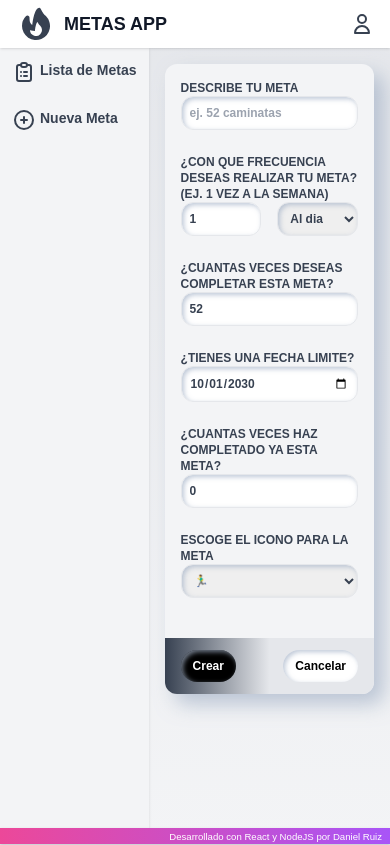
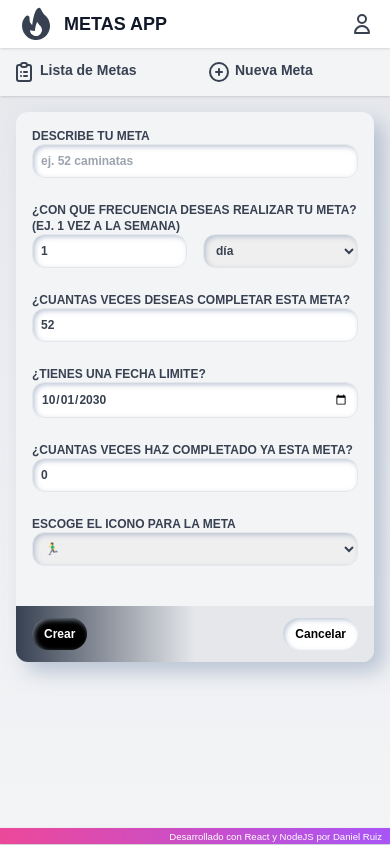
Before and after one commit to danuruiz7/metasapp, a React (Vite) app: page /crear in a window 390 px wide. Built offline with nearby package versions, Linux system fonts and the light colour scheme.

Commit message:
Agregando estilos para el resposive

```diff
--- a/src/components/compartidos/Principal.module.css
+++ b/src/components/compartidos/Principal.module.css
@@ -10,3 +10,12 @@
 .main {
   @apply w-full h-full overflow-scroll;
 }
+
+@media (max-width: 600px) {
+  .principal {
+    @apply flex-col;
+  }
+  .aside {
+    @apply flex-row w-full h-auto;
+  }
+}
--- a/src/components/compartidos/Vinculo.jsx
+++ b/src/components/compartidos/Vinculo.jsx
@@ -1,11 +1,9 @@
 import { Link } from 'react-router-dom';
+import estilos from './Vinculo.module.css';
 
 const Vinculo = ({ children, texto, to }) => {
   return (
-    <Link
-      to={to}
-      className="flex gap-1 w-full p-3 text-sm font-semibold  hover:bg-gray-200"
-    >
+    <Link to={to} className={estilos.vinculo}>
       {children}
       <span className="">{texto}</span>
     </Link>
--- /dev/null
+++ b/src/components/compartidos/Vinculo.module.css
@@ -0,0 +1,9 @@
+.vinculo {
+  @apply flex gap-1 w-full p-3 text-sm font-semibold  hover:bg-gray-200;
+}
+
+/* @media (max-width: 600px) {
+  .vinculo {
+    @apply gap-0 justify-around;
+  }
+} */
--- a/src/components/lista/Meta.module.css
+++ b/src/components/lista/Meta.module.css
@@ -12,3 +12,9 @@
 .barra2 {
   @apply h-1 rounded bg-gradient-to-l from-green-500 to-blue-700 shadow-in;
 }
+
+@media (max-width: 600px) {
+  .meta {
+    @apply flex-wrap justify-center items-center gap-y-4;
+  }
+}
--- a/src/components/nueva/Detalles.jsx
+++ b/src/components/nueva/Detalles.jsx
@@ -8,7 +8,7 @@ const Detalles = () => {
   const [form, setForm] = useState({
     detalles: '',
     eventos: 1,
-    periodo: 'semana',
+    periodo: '',
     icono: '🏃‍♂️',
     meta: 52,
     plazo: '2030-10-01',
@@ -53,7 +53,8 @@ const Detalles = () => {
     navegar('/list');
   };
 
-  const opcionesDeFrecuencia = ['Al dia', 'A la semana', 'Al mes', 'Al año'];
+  const frecuencias = ['día', 'semana', 'mes', 'año'];
+
   const icons = ['💻', '🏃‍♂️', '📚', '✈', '💸', '🍆'];
 
   return (
@@ -84,11 +85,11 @@ const Detalles = () => {
             <select
               className="input"
               value={periodo}
-              onChange={(e) => handleChanges(e, 'periodos')}
+              onChange={(e) => handleChanges(e, 'periodo')}
             >
-              {opcionesDeFrecuencia.map((o) => (
-                <option key={o} value={o}>
-                  {o}
+              {frecuencias.map((frec) => (
+                <option key={frec} value={frec}>
+                  {frec}
                 </option>
               ))}
             </select>
--- a/src/index.css
+++ b/src/index.css
@@ -46,3 +46,9 @@ input[type='number']::-webkit-outer-spin-button {
 .input {
   @apply w-full border rounded-xl p-2 focus:outline-none focus:bg-white focus:border-gray-500 shadow-in;
 }
+
+@media (max-width: 600px) {
+  .boton {
+    @apply text-xs;
+  }
+}
```
